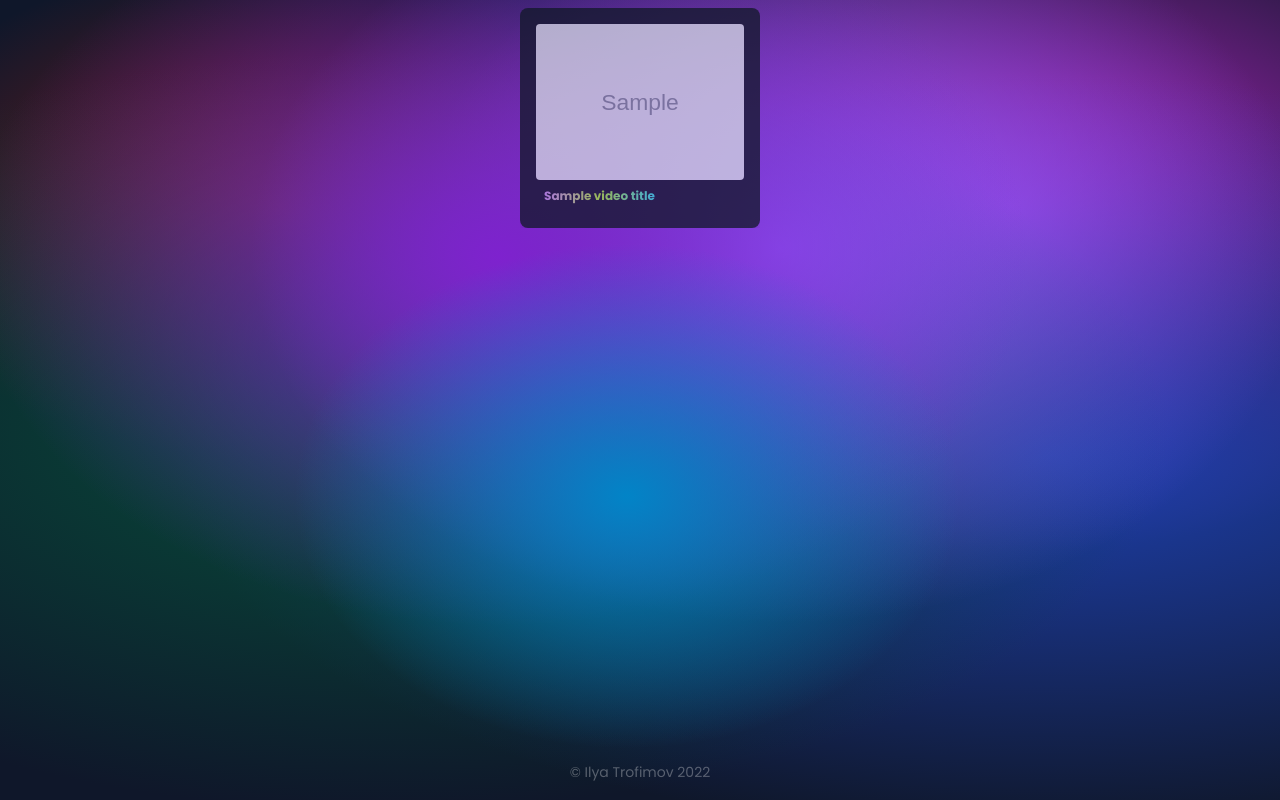
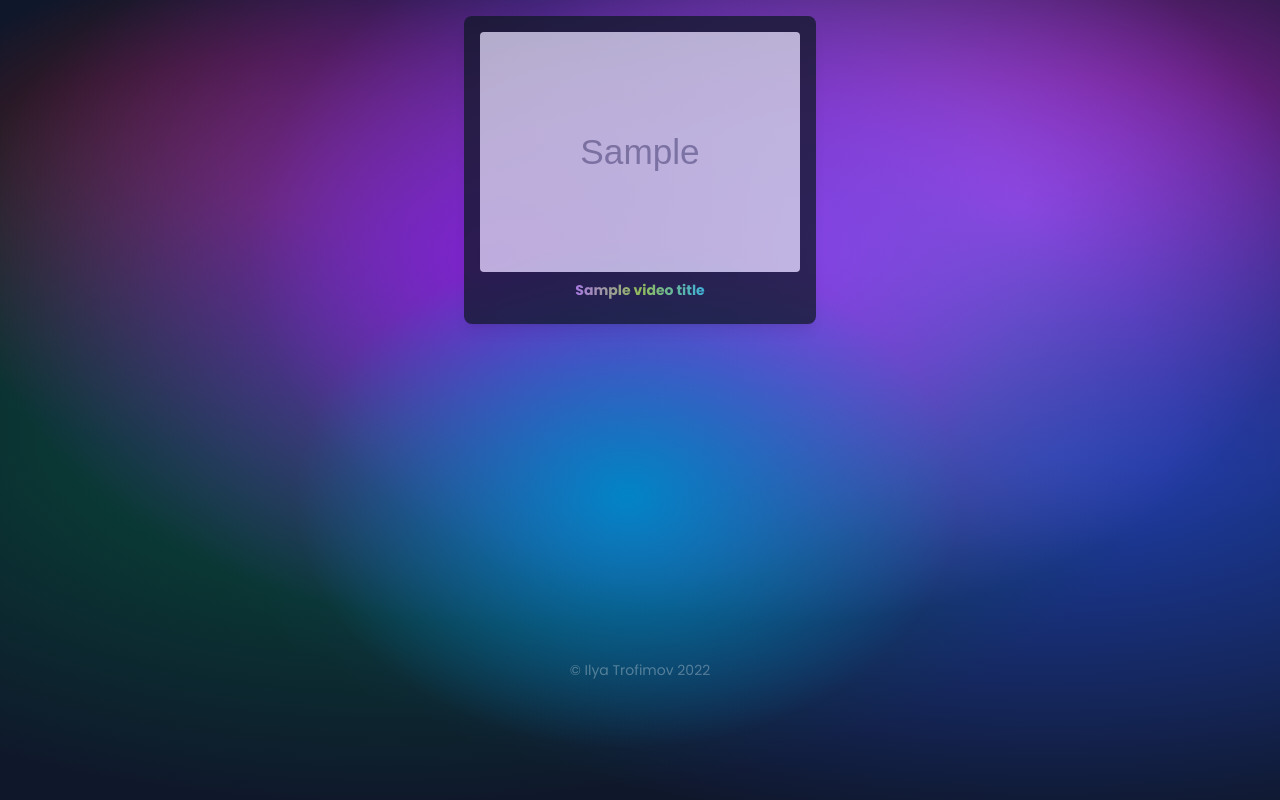
Before and after one commit to TH3VenGeuR/ytdl-flask, a Flask app: template templates/video.html in a window 1280 px wide. Run offline with Flask 2, Linux system fonts and the light colour scheme; the template is opened without the code that fills it: most values are stand-ins (such as "Sample title", 1, 10 or a date in 2020); grey boxes marked "Sample" are stand-in pictures; some libraries are stand-ins or nearby versions.

Commit message:
fix flex

```diff
--- a/static/style.css
+++ b/static/style.css
@@ -612,6 +553,18 @@
   margin-left: 0.25rem;
 }
 
+.mr-5 {
+  margin-right: 1.25rem;
+}
+
+.ml-5 {
+  margin-left: 1.25rem;
+}
+
+.mt-auto {
+  margin-top: auto;
+}
+
 .block {
   display: block;
 }
@@ -624,80 +577,72 @@
   display: grid;
 }
 
+.h-10 {
+  height: 2.5rem;
+}
+
 .h-auto {
   height: auto;
 }
 
-.h-7 {
-  height: 1.75rem;
+.h-1\/3 {
+  height: 33.333333%;
 }
 
-.h-40 {
-  height: 10rem;
-}
-
-.h-10 {
-  height: 2.5rem;
-}
-
-.h-1\/2 {
-  height: 50%;
-}
-
-.h-5\/6 {
-  height: 83.333333%;
-}
-
-.h-96 {
-  height: 24rem;
+.h-full {
+  height: 100%;
 }
 
 .w-full {
   width: 100%;
 }
 
-.w-96 {
-  width: 24rem;
+.w-20 {
+  width: 5rem;
 }
 
-.w-24 {
-  width: 6rem;
-}
-
-.w-10 {
-  width: 2.5rem;
-}
-
-.w-11\/12 {
-  width: 91.666667%;
-}
-
-.w-1\/12 {
-  width: 8.333333%;
-}
-
-.w-9\/12 {
-  width: 75%;
-}
-
-.w-3\/12 {
-  width: 25%;
+.w-6 {
+  width: 1.5rem;
 }
 
 .w-1\/2 {
   width: 50%;
 }
 
-.w-4 {
-  width: 1rem;
+.w-1\/3 {
+  width: 33.333333%;
 }
 
-.w-6 {
-  width: 1.5rem;
+.w-96 {
+  width: 24rem;
 }
 
-.w-20 {
-  width: 5rem;
+.w-32 {
+  width: 8rem;
+}
+
+.w-2\/5 {
+  width: 40%;
+}
+
+.w-40 {
+  width: 10rem;
+}
+
+.w-44 {
+  width: 11rem;
+}
+
+.w-64 {
+  width: 16rem;
+}
+
+.w-28 {
+  width: 7rem;
+}
+
+.w-24 {
+  width: 6rem;
 }
 
 .max-w-lg {
@@ -726,12 +667,16 @@
   grid-template-columns: repeat(5, minmax(0, 1fr));
 }
 
-.grid-cols-6 {
-  grid-template-columns: repeat(6, minmax(0, 1fr));
+.grid-cols-2 {
+  grid-template-columns: repeat(2, minmax(0, 1fr));
 }
 
-.grid-cols-2 {
-  grid-template-columns: repeat(2, minmax(0, 1fr));
+.flex-row {
+  flex-direction: row;
+}
+
+.flex-col {
+  flex-direction: column;
 }
 
 .flex-wrap {
@@ -758,20 +703,20 @@
   justify-content: space-between;
 }
 
-.justify-items-end {
-  justify-items: end;
-}
-
 .gap-4 {
   gap: 1rem;
 }
 
+.gap-40 {
+  gap: 10rem;
+}
+
+.gap-0 {
+  gap: 0px;
+}
+
 .overflow-y-hidden {
   overflow-y: hidden;
-}
-
-.whitespace-nowrap {
-  white-space: nowrap;
 }
 
 .rounded-lg {
@@ -897,28 +842,24 @@
   padding-top: 6rem;
 }
 
-.pl-2 {
-  padding-left: 0.5rem;
-}
-
 .pl-4 {
   padding-left: 1rem;
 }
 
+.pt-20 {
+  padding-top: 5rem;
+}
+
+.pt-96 {
+  padding-top: 24rem;
+}
+
+.pt-80 {
+  padding-top: 20rem;
+}
+
 .text-center {
   text-align: center;
-}
-
-.text-justify {
-  text-align: justify;
-}
-
-.align-bottom {
-  vertical-align: bottom;
-}
-
-.align-text-bottom {
-  vertical-align: text-bottom;
 }
 
 .text-sm {
@@ -1086,46 +1022,21 @@
 }
 
 @media (min-width: 768px) {
-  .md\:col-span-4 {
-    grid-column: span 4 / span 4;
+  .md\:w-96 {
+    width: 24rem;
   }
 
-  .md\:col-span-5 {
-    grid-column: span 5 / span 5;
-  }
-
-  .md\:w-10\/12 {
-    width: 83.333333%;
-  }
-
-  .md\:w-2\/12 {
-    width: 16.666667%;
+  .md\:w-40 {
+    width: 10rem;
   }
 
   .md\:text-3xl {
     font-size: 1.875rem;
     line-height: 2.25rem;
   }
-}
 
-@media (min-width: 1024px) {
-  .lg\:w-11\/12 {
-    width: 91.666667%;
-  }
-
-  .lg\:w-1\/12 {
-    width: 8.333333%;
-  }
-
-  .lg\:w-screen {
-    width: 100vw;
-  }
-
-  .lg\:w-full {
-    width: 100%;
-  }
-
-  .lg\:w-10\/12 {
-    width: 83.333333%;
+  .md\:text-sm {
+    font-size: 0.875rem;
+    line-height: 1.25rem;
   }
 }
--- a/templates/base.html
+++ b/templates/base.html
@@ -1,18 +1,15 @@
 <!DOCTYPE html>
-<html lang="en">
-  <head>
-    <meta charset="UTF-8" />
-    <meta name="viewport" content="width=device-width, initial-scale=1.0" />
-    <meta http-equiv="X-UA-Compatible" content="ie=edge" />
-    <meta name="description" content="" />
-    <meta name="keywords" content="" />
-    {% if title %}
-    <title>{{ title }}</title>
-    {% else %}
-    <title>YouTube Downloader</title>
-    {% endif %}
-    <link rel="stylesheet" href='/static/style.css' />
-    <link rel="stylesheet" href="/static/misc.css">
+<head>
+    <meta charset="UTF-8">
+    <meta name="viewport" content="width=device-width, initial-scale=1.0">
+    <meta http-equiv="X-UA-Compatible" content="ie=edge">
+    <meta name="description" content="">
+    <meta name="keywords" content="">
+
+    <title>Download Videos</title>
+
+    <link rel="stylesheet" href="../static/style.css">
+
 	<link rel="icon" type="image/x-icon" href="/static/favicon.ico">
     <style>
       @import url("https://fonts.googleapis.com/css2?family=Poppins:wght@400;700&display=swap");
@@ -21,9 +18,12 @@
       }
     </style>
     </head>
-    <body class="grid grid-cols-5 leading-normal tracking-normal text-indigo-400 bg-cover bg-fixed" style="background-color: rgb(15, 23, 42); background-image: radial-gradient(at 49% 62%, rgb(2, 132, 199) 0, transparent 36%), radial-gradient(at 39% 32%, rgb(126, 34, 206) 0, transparent 48%), radial-gradient(at 61% 31%, rgb(139, 92, 246) 0, transparent 48%), radial-gradient(at 30% 54%, rgb(6, 78, 59) 0, transparent 62%), radial-gradient(at 82% 57%, rgb(30, 64, 175) 0, transparent 59%), radial-gradient(at 79% 26%, rgb(192, 38, 211) 0, transparent 41%), radial-gradient(at 22% 26%, rgb(127, 29, 29) 0, transparent 30%);">
+
+    <body class="flex flex-row gap-0 flex-wrap justify-center items-center leading-normal tracking-normal text-indigo-400 bg-cover bg-fixed" style="background-color: rgb(15, 23, 42); background-image: radial-gradient(at 49% 62%, rgb(2, 132, 199) 0, transparent 36%), radial-gradient(at 39% 32%, rgb(126, 34, 206) 0, transparent 48%), radial-gradient(at 61% 31%, rgb(139, 92, 246) 0, transparent 48%), radial-gradient(at 30% 54%, rgb(6, 78, 59) 0, transparent 62%), radial-gradient(at 82% 57%, rgb(30, 64, 175) 0, transparent 59%), radial-gradient(at 79% 26%, rgb(192, 38, 211) 0, transparent 41%), radial-gradient(at 22% 26%, rgb(127, 29, 29) 0, transparent 30%);">
+<!---->
     {% block content %}
     {% endblock %}
     {% extends "footer.html" %}
+<!---->
     </body>
 </html>
--- a/templates/contacts.html
+++ b/templates/contacts.html
@@ -1,6 +1,6 @@
 {% extends "base.html" %}
 {% block content %}
-<div class="col-span-5 flex justify-center w-full pt-44 pb-6 text-sm text-center origin-center">
+<div class="flex justify-center w-full pt-44 pb-6 text-sm text-center origin-center">
     <a
             href="https://www.linkedin.com/in/ilyatrof/"
             target="_blank"
--- a/templates/error.html
+++ b/templates/error.html
@@ -1,6 +1,6 @@
 {% extends "base.html" %}
 {% block content %}
-<div class="col-span-5 flex justify-center w-full pt-44 pb-6 text-center origin-center">
+<div class="flex justify-center w-full pt-44 pb-6 text-center origin-center">
     <div class="error-template">
         <h1 class="text-4xl">
             Oops!</h1>
--- a/templates/footer.html
+++ b/templates/footer.html
@@ -1,4 +1,4 @@
 <!--Footer-->
-<div class="footer">
-<a class="text-sm text-white opacity-30 hover:opacity-95 no-underline hover:no-underline" href="/contacts/">© Ilya Trofimov 2022</a>
-</div>
+    <div class="flex justify-center w-full mt-auto pt-80">
+        <a class="text-sm text-white opacity-30 hover:opacity-95 no-underline hover:no-underline" href="/contacts/">© Ilya Trofimov 2022</a>
+    </div>
--- a/templates/video.html
+++ b/templates/video.html
@@ -1,33 +1,28 @@
 {% extends "base.html" %}
 {% block content %}
 <!---->
-<div></div>
-<div></div>
-<div class="container max-w-lg mx-auto items-center p-2">
-    <!--Left Col-->
-    <div class="justify-center overflow-y-hidden">
-        <form class="bg-gray-900 grid opacity-75 shadow-lg rounded-lg p-4 hover:opacity-95 duration-300 ease-in-out">
-            <div class="h-auto">
+<!---->
+<div class="md:w-96 w-64 flex flex-row justify-center p-4">
+    <form class="bg-gray-900 opacity-75 shadow-lg rounded-lg p-4 hover:opacity-95 duration-300 ease-in-out">
+        <div class="">
             <img src="{{ video_thumbnail }}" class="rounded" alt="Thumbnail {{ video_title }}">
         </div>
-            <div class="grid justify-between ">
-                <h1 class="p-2 text-xs font-extrabold bg-clip-text text-transparent bg-gradient-to-r from-purple-400 to-cyan-400 via-lime-400">
+        <div class="flex flex-col justify-center items-center">
+            <h1 class="p-2 md:text-sm text-xs font-extrabold bg-clip-text text-transparent bg-gradient-to-r from-purple-400 to-cyan-400 via-lime-400">
                 {{ video_title }}
             </h1>
-                <div class="grid grid-cols-2 items-end">
+            <div class="w-full flex justify-center">
                 {% if video_data[0] %}
                     {% set data_360 = video_data[0] %}
                     {% set res_360 = data_360[0] %}
                     {% set url_360 = data_360[1] %}
-
                     <a href="{{ url_360 }}&title={{ video_title }}"
                        target="_blank"
                        class="grid"
                        download="{{ video_title }}"
                        name="{{ video_title }}.mp4"
                     >
-                        <button class="bg-gradient-to-r from-purple-800 to-emerald-500 hover:from-cyan-300 hover:to-emerald-500 text-white font-bold p-2 mr-1.5 rounded focus:ring transform transition hover:scale-105 duration-300 ease-in-out"
-                                type="button">
+                    <button class="md:w-40 w-24 p-2 mr-1.5  bg-gradient-to-r from-purple-800 to-emerald-500 hover:from-cyan-300 hover:to-emerald-500 text-white font-bold rounded focus:ring transform transition hover:scale-105 duration-300 ease-in-out" type="button">
                         {{ res_360 }}
                     </button>
                 </a>
@@ -38,19 +33,19 @@
                     {% set url_720 = data_720[1] %}
                     <a href="{{ url_720 }}&title={{ video_title }}"
                     target="_blank"
-                       class="grid">
-                        <button class="bg-gradient-to-r from-purple-800 to-emerald-500 hover:from-cyan-300 hover:to-emerald-500 text-white font-bold p-2 ml-1.5 rounded focus:ring transform transition hover:scale-105 duration-300 ease-in-out"
-                                type="button">
+                    class="grid"
+                    download="{{ video_title }}"
+                    name="{{ video_title }}.mp4"
+                    >
+                    <button class="md:w-40 w-24 p-2 ml-1.5  bg-gradient-to-r from-purple-800 to-emerald-500 hover:from-cyan-300 hover:to-emerald-500 text-white font-bold rounded focus:ring transform transition hover:scale-105 duration-300 ease-in-out" type="button">
                         {{ res_720 }}
                     </button>
+                {% endif %}
                 </a>
-                    {% endif %}
             </div>
         </div>
     </form>
 </div>
 </div>
-<div></div>
-<div></div>
 <!---->
 {% endblock %}
```
Also changed, not shown: other parts of static/style.css (+10 -78 lines), templates/index.html (+2 -9 lines), templates/playlist.html (+22 -15 lines), 1 other file. Lines whose indentation alone changed are shown as unchanged.
